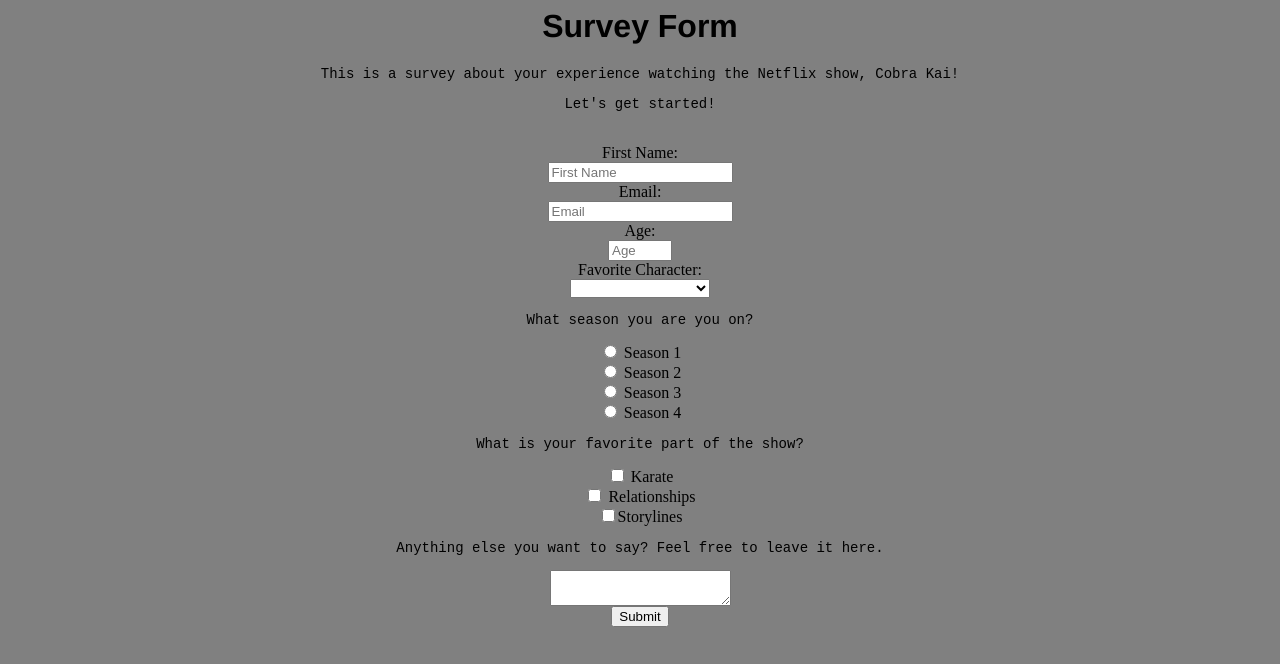
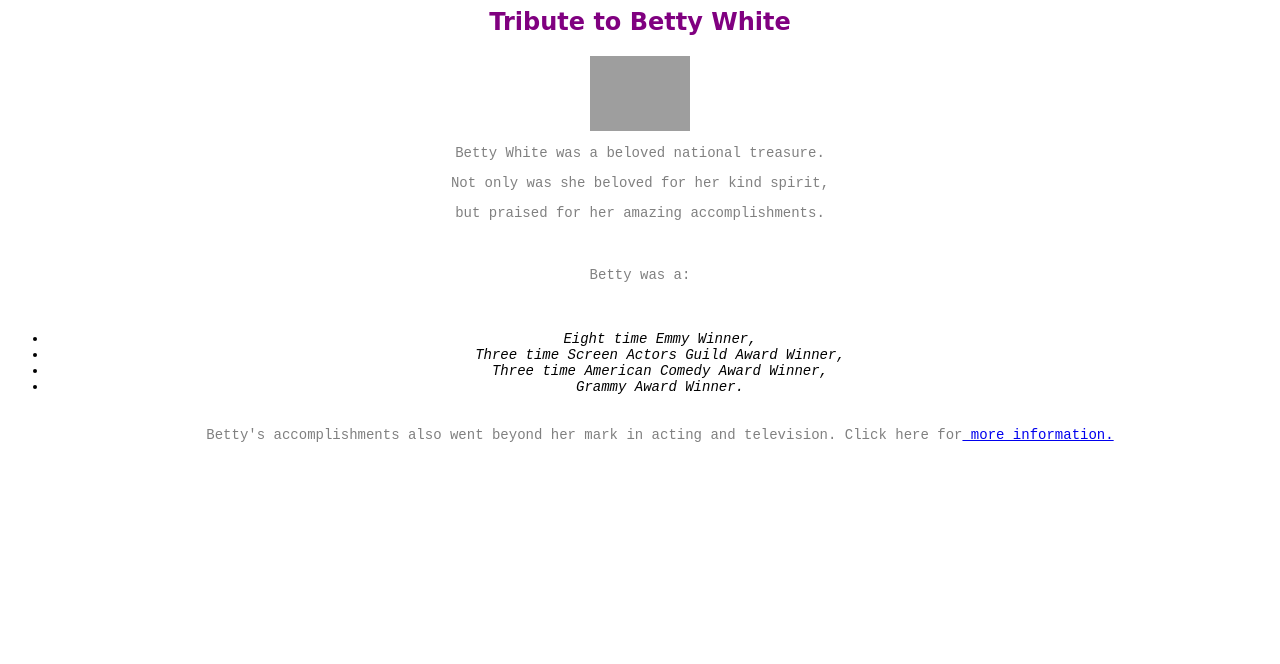
Before and after one commit to greenjetta/greenjetta, a plain HTML site: page index.html in a window 1280 px wide. Drawn offline with Linux system fonts and the light colour scheme; grey boxes are pictures that could not be loaded.

Commit message:
Add files via upload

```diff
--- a/index.html
+++ b/index.html
@@ -1,101 +1,89 @@
 <html>
   <head>
-    <h1 id="title">Survey Form
-    </h1>
+    <div>
+    <title id="title">Tribute to Betty White</title>
+    </div>
 
     <style>
-      h1 {
+      h2 {
+        color: purple;
+        font-family: cursive;
         text-align: center;
-        font-family: helvetica;
+      }
+      p {
+        font-family: monospace;
+        color: gray;
+        font-size: 14px;
+        text-align: center;
+        opacity: 1.5;
       }
 
-      p {
+      li {
+        text-align: center;
+        color: black;
+        font-size: 14px;
         font-family: monospace;
-        font-size: 14px;
+        font-style: italic;
       }
 
-      body {
-        background-color: gray;
-        text-align: center;
+      li:hover {
+        color: red;
       }
 
-      #survey-form {
-        display: inline-block;
-        text-align: center;
-      }
+      .center {
+        display: block;
+        margin-left: auto;
+        margin-right: auto;
+        max-width: 100px;
+
+
+
+
+}
+
 
 
 
     </style>
   </head>
+
   <header>
-    <p id="description">This is a survey about your experience watching the Netflix show, Cobra Kai!</p>
-    <p>Let's get started!</p>
-    <br>
+    <h2>Tribute to Betty White</h2>
   </header>
+
   <body>
-    <div name="survey">
-    <form id="survey-form">
-      <label for="name" id="name-label">First Name:</label>
-      <br>
-      <input type="text" id="name" placeholder="First Name" required>
-      <br>
-      <label for="email" id="email-label">Email:</label>
-      <br>
-      <input type="email" id="email" placeholder="Email" required>
-      <br>
-      <label for="number" id="number-label">Age:</label>
-      <br>
-        <input type="number" id="number" min="0" max="100" placeholder="Age" required>
-      <br>
-      <label for="Character" id="character-label">Favorite Character:</label>
-      <br>
-      <select name="dropdown" id="dropdown">
-        <option value=""></option>
-        <option value="Miguel">Miguel Diaz</option>
-        <option value="Robby">Robby Keene</option>
-        <option value="Samantha">Samantha LaRusso</option>
-        <option value="Daniel">Daniel LaRusso</option>
-        <option value="Aisha">Aisha Robinson</option>
-        <option value="Johnny">Johnny Lawrence</option>
-        <option value="Hawk">Hawk</option>
-        <option value="Demetri">Demetri</option>
-      </select>
-      <br>
-      <div name="radio">
-      <p>What season you are you on?</p>
-      <input type="radio" value="1" name="radio"> Season 1</input>
-      <br>
-      <input type="radio" value="2" name="radio"> Season 2</input>
-    <br>
-    <input type="radio" value="3" name="radio"> Season 3</input>
-  <br>
-  <input type="radio" value="4" name="radio"> Season 4</input>
-  </div>
-
-<div name="checkbox">
-  <p>What is your favorite part of the show?</p>
-  <input type="checkbox" value="1"> Karate</input>
-<br>
-<input type="checkbox" value="2"> Relationships</input>
-<br>
-<input type="checkbox" value="3">Storylines</input>
-<p>Anything else you want to say? Feel free to leave it here.</p>
-<textarea></textarea>
-<br>
-
-  <button type="submit" id="submit">Submit</button>
+    <main id="main">
+      <div id="img-div">
+        <img-div id="img-caption">
+      <p style="text-align: center;"><img src="https://www.google.com/url?sa=i&url=https%3A%2F%2Fconsequence.net%2F2021%2F12%2Fbetty-white-tributes%2F&psig=AOvVaw3ab5mBLinrL5DEmbB0MNx9&ust=1641307199275000&source=images&cd=vfe&ved=0CAsQjRxqFwoTCJjGmvrnlfUCFQAAAAAdAAAAABAD" alt="picture of betty white" id="image" class="center"></p>
+      </div>
+    </img-div>
+      <div id="tribute-info">
+        <p>Betty White was a beloved national treasure.</p>
+        <p>Not only was she beloved for her kind spirit,</p>
+        <p>but praised for her amazing accomplishments.</p>
+        <br>
+        <p> Betty was a: </p>
+          <br>
+          <ul>
+            <li>Eight time Emmy Winner,</li>
+            <li>Three time Screen Actors Guild Award Winner,</li>
+            <li>Three time American Comedy Award Winner,</li>
+            <li>Grammy Award Winner.</li>
+            <br>
+        <p>Betty's accomplishments also went beyond her mark in acting and television. Click here for<a href="https://www.washingtonblade.com/2021/12/31/longtime-lgbtq-ally-betty-white-has-died-at-99/" id="tribute-link" target="_blank"> more information.</a>
+      </div>
 
 
 
-</div>
+    </main>
+
+
+
+  </body>
 
 
 
 
 
-
-    </form>
-    </div>
-  </body>
 </html>
```
